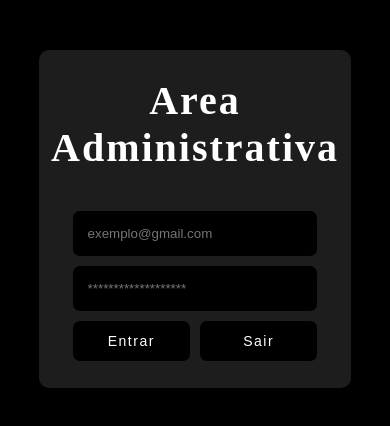
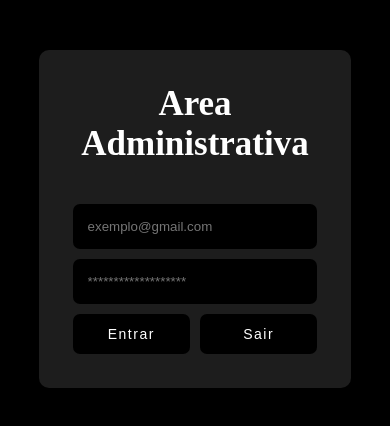
Before and after one commit to srodrigo28/modal-login, a plain HTML site: page index.html in a window 390 px wide. Drawn offline with Linux system fonts and the light colour scheme.

Commit message:
Update index.html

```diff
--- a/index.html
+++ b/index.html
@@ -8,7 +8,7 @@
 <body>
     <button id="btn-entrar">Entrar</button>
     <form>
-        <h1>Area Administrativa</h1>
+        <h2>Area Administrativa</h2>
         <input type="text" placeholder="exemplo@gmail.com">
         <input type="text" placeholder="*******************">
         <div class="btn-group">
@@ -118,9 +118,10 @@
                 flex-direction: column;
                 justify-content: center;
             }
-            h1{
-                font-size: 40px;
+            h2{
+                font-size: 35px;
                 text-align: center;
+                margin-bottom: 30px;
             }
             input{
                 width: 90%;
```
